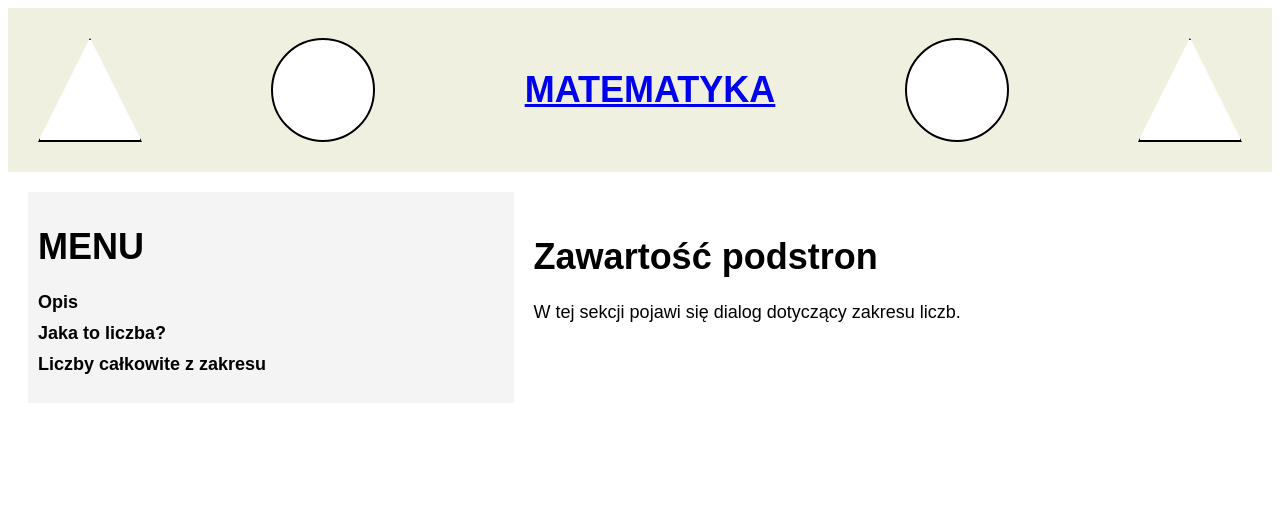
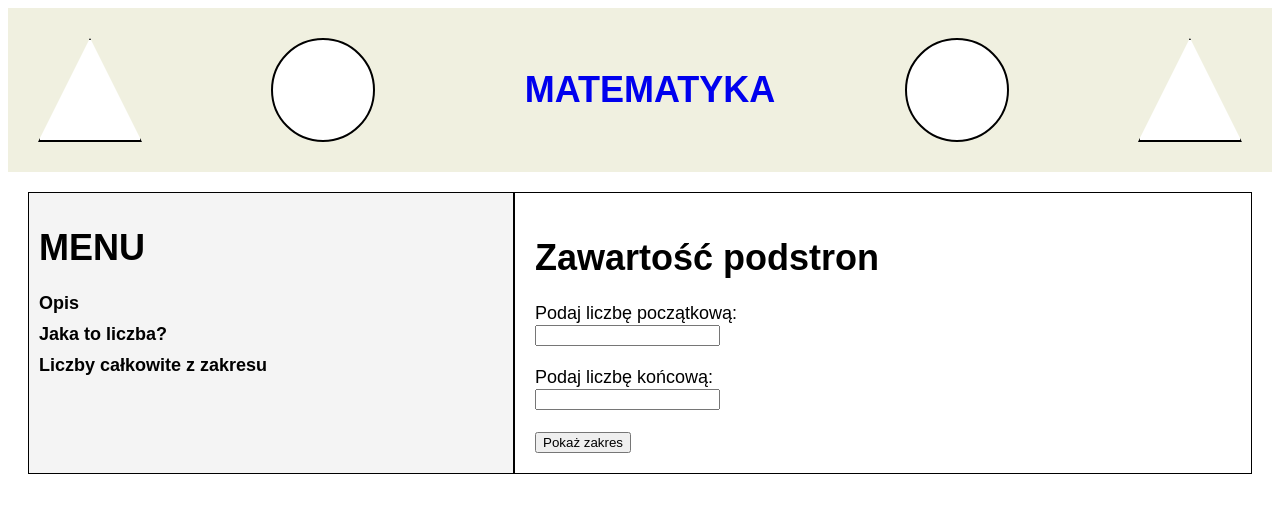
Before and after one commit to GrzTer/PHP_ZawScul, a plain HTML site: page liczby-calkowite.html in a window 1280 px wide. Drawn offline with Linux system fonts and the light colour scheme.

Commit message:
Zadanie01.03

```diff
--- a/czcionka.css
+++ b/czcionka.css
@@ -57,12 +57,14 @@ main {
     width: 40%;
     background-color: #f4f4f4;
     padding: 10px;
+    border:1px solid black;
 }
 
 .prawa-kolumna {
     width: 60%;
     padding: 20px;
     background-color: #fff;
+    border:1px solid black;
 }
 
 nav ul {
--- a/liczby-calkowite.html
+++ b/liczby-calkowite.html
@@ -12,7 +12,7 @@
         <div class="baner">
             <div class="triangle"></div>
             <div class="oval"></div>
-            <a href="index.html"><h1>MATEMATYKA</h1></a>
+            <a href="index.html" style="text-decoration:none"><h1>MATEMATYKA</h1></a>
             <div class="oval"></div>
             <div class="triangle"></div>
         </div>
@@ -33,8 +33,14 @@
         <div class="prawa-kolumna">
             <h1>Zawartość podstron</h1>
                 <section id="liczby-calkowite">
-                <p>W tej sekcji pojawi się dialog dotyczący zakresu liczb.</p>
-            </section>
+                    <form action="#">
+                        <label for="start">Podaj liczbę początkową:</label><br>
+                        <input type="number" id="start" name="start"><br><br>
+                        <label for="end">Podaj liczbę końcową:</label><br>
+                        <input type="number" id="end" name="end"><br><br>
+                        <input type="submit" value="Pokaż zakres">
+                    </form>
+                </section>
         </div>
     </main>
 
```
Also changed, not shown: JakaToLiczba.html (+6 -2 lines), Opis.html (+1 -1 lines), index.html (+1 -1 lines).
